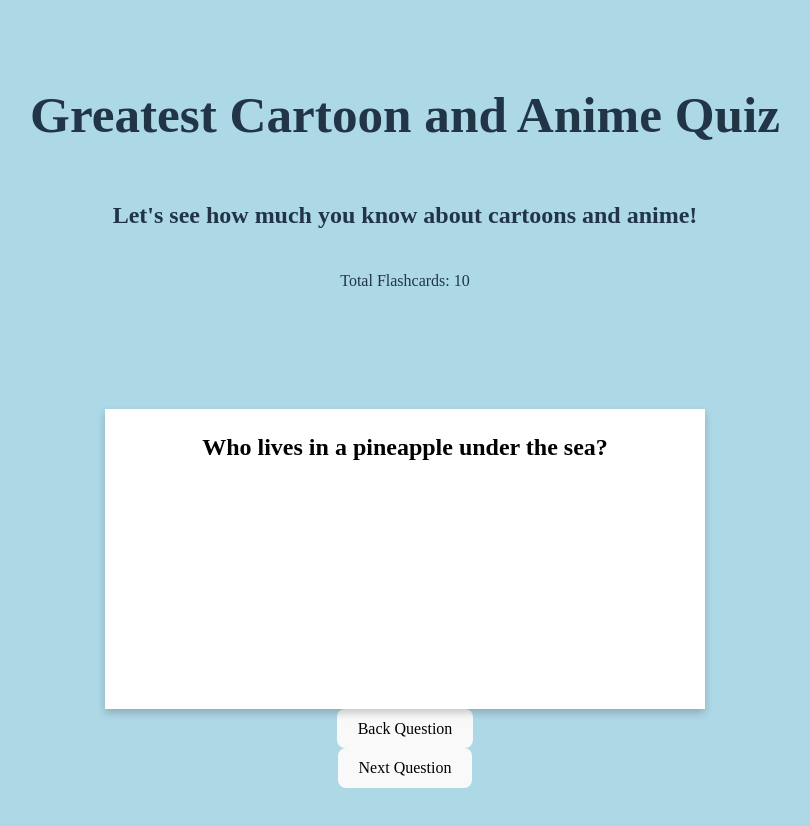
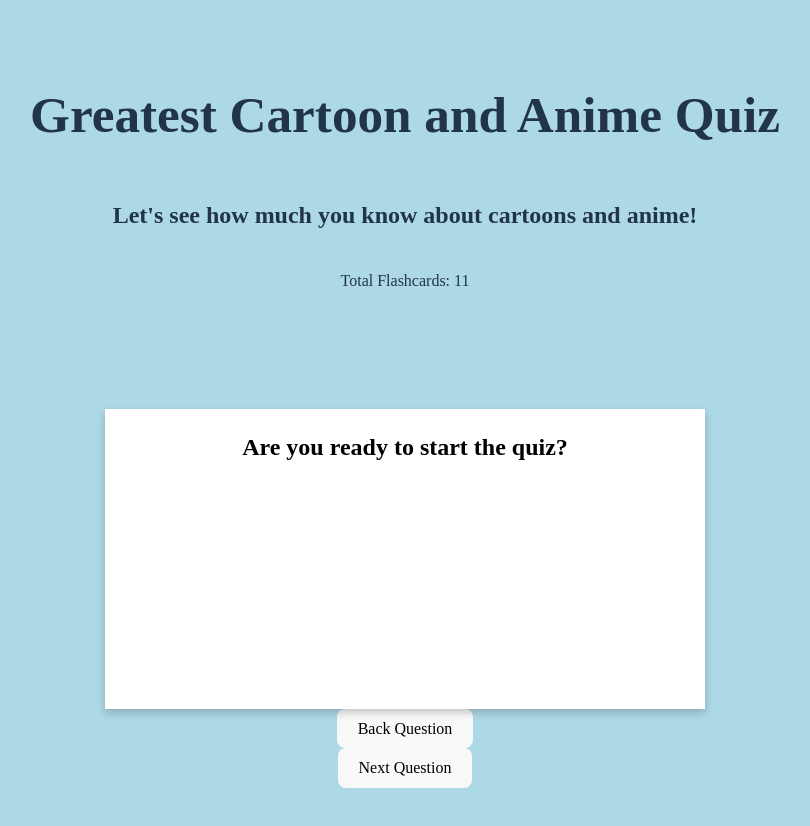
Before and after one commit to Windell2468/Flashcards-part1, a React (Vite) app: page / in a window 1280 px wide. Shown: the top 826 px of the page, without its empty margins (255-1065 px from the left). Built offline with nearby package versions, Linux system fonts and the light colour scheme.

Commit message:
Initial Commit

```diff
--- a/src/App.css
+++ b/src/App.css
@@ -10,9 +10,9 @@
   justify-content: center;
   align-items: center;
 }
-
+/* */
 .flip-card {
-  background-color: white;
+  /*background-color: white; */
   width: 600px;
   height: 300px;
   perspective: 1000px; /* Remove this if you don't want the 3D effect */
@@ -29,6 +29,8 @@
   transition: transform 0.6s;
   transform-style: preserve-3d;
   box-shadow: 0 4px 8px 0 rgba(0,0,0,0.2);
+  background-color: white;
+  /*background-color: white; */
 
 }
 .flip-card.flip .flip-card-inner {
@@ -38,7 +40,6 @@
   position: absolute;
   width: 100%;
   height: 100%;
-  -webkit-backface-visibility: hidden; /* Safari */
   backface-visibility: hidden;
   border-radius: 10px;
 }
--- a/src/App.jsx
+++ b/src/App.jsx
@@ -3,6 +3,7 @@ import './App.css';
 
 const App = () => {
   const [flashcards] = useState([
+    { question: 'Are you ready to start the quiz?', answer: 'Lets get it started' },
     { question: 'Who lives in a pineapple under the sea?', answer: 'Spongebob Squarepants' },
     { question: 'What is the name of the city where the Simpsons live?', answer: 'Springfield' },
     { question: 'What does Jimmy Neutron call himself?', answer: 'The Boy Genius' },
```
